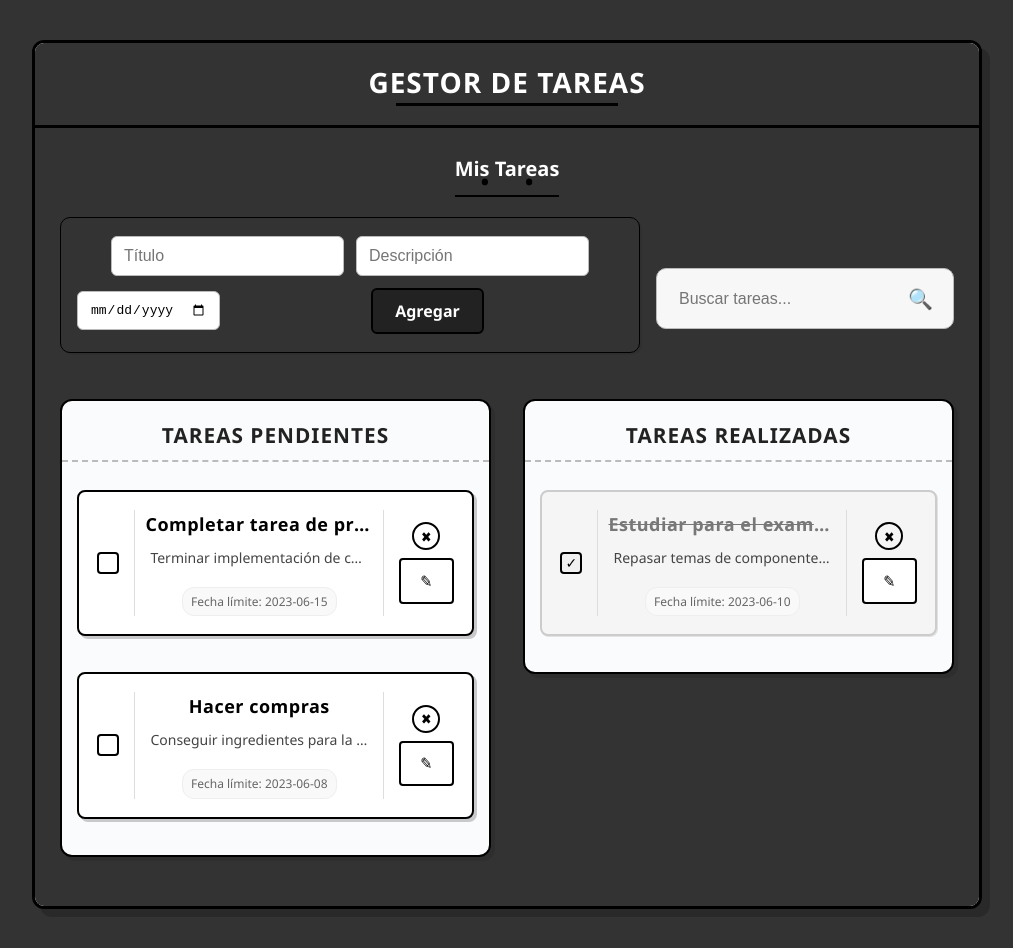
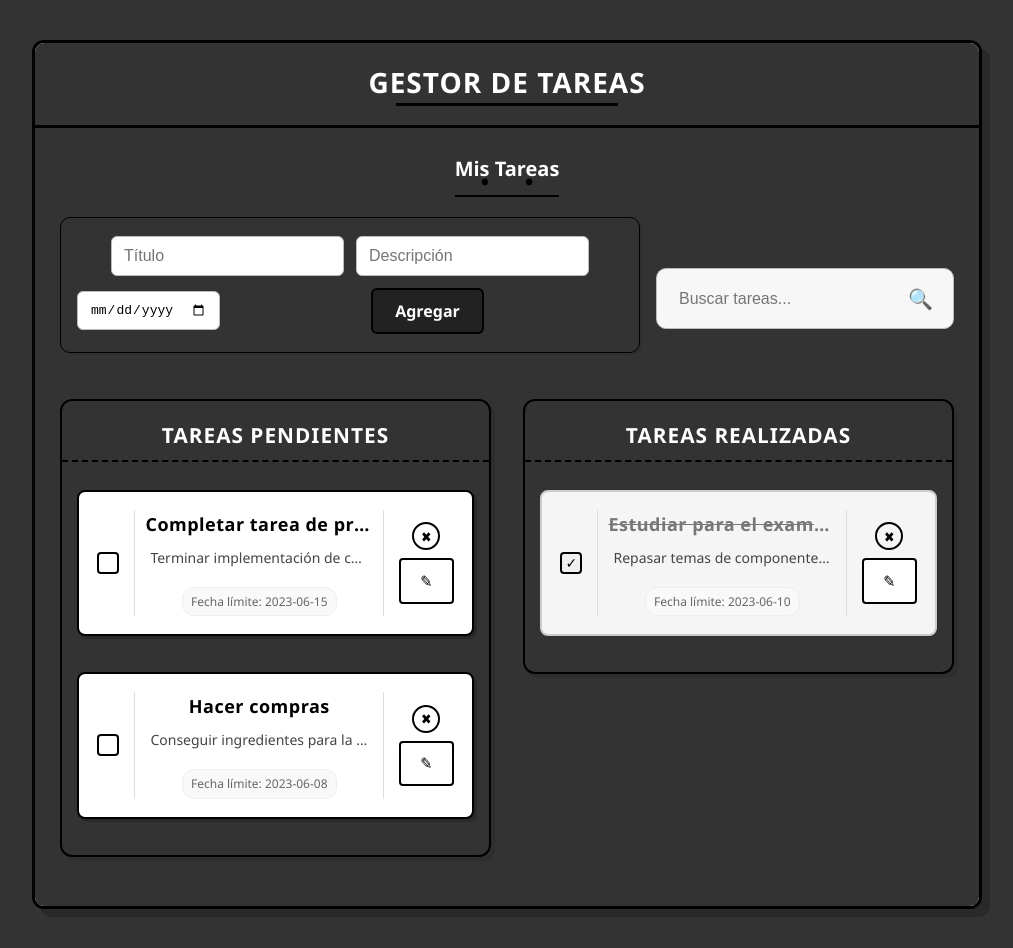
Before and after one commit to EduardTr48/pv_tp3_grupo4, a React (Vite) app in the folder pv_tp3_grupo4/: page / in a window 1280 px wide. Shown: the whole page, without its empty margins (133-1146 px from the left). Built offline with nearby package versions, Linux system fonts and the light colour scheme.

Commit message:
style: aplicar dark a TaskList

```diff
--- a/pv_tp3_grupo4/src/App.css
+++ b/pv_tp3_grupo4/src/App.css
@@ -134,6 +134,7 @@ main h2::after {
   padding: 10px 5px;
 }
 
+
 .no-tasks {
   text-align: center;
   padding: 40px 0;
--- a/pv_tp3_grupo4/src/App.jsx
+++ b/pv_tp3_grupo4/src/App.jsx
@@ -204,6 +204,7 @@ function App() {
         >
           <div style={{ flex: 1, minWidth: 340 }}>
             <TaskList
+              darkMode={darkMode}
               tasks={pendingTasks}
               onToggle={handleToggle}
               onDelete={handleDelete}
@@ -219,6 +220,7 @@ function App() {
           </div>
           <div style={{ flex: 1, minWidth: 340 }}>
             <TaskList
+              darkMode={darkMode}
               tasks={completedTasks}
               onToggle={handleToggle}
               onDelete={handleDelete}
--- a/pv_tp3_grupo4/src/components/TaskList.jsx
+++ b/pv_tp3_grupo4/src/components/TaskList.jsx
@@ -12,12 +12,13 @@ const TaskList = ({
   onEditSave,
   onEditCancel,
   onCardClick,
-  title
+  title,
+  darkMode
 }) => (
   <section
     style={{
       width: '100%',
-      background: '#fafbfc',
+      background: darkMode ? '#333' : '#fafbfc',
       border: '2px solid #000',
       borderRadius: '12px',
       boxShadow: '4px 4px 0 rgba(0,0,0,0.10)',
@@ -35,15 +36,15 @@ const TaskList = ({
         fontWeight: 700,
         fontSize: '1.3rem',
         letterSpacing: '1px',
-        color: '#222',
+        color: darkMode ? '#ffff': '#222',
         textTransform: 'uppercase',
-        borderBottom: '2px dashed #bbb',
+        borderBottom: darkMode ? '2px dashed #000' : '2px dashed #bbb',
         paddingBottom: 8
       }}
     >
       {title || 'Lista de tareas'}
     </h3>
-    <div className="task-container" style={{ gap: 20 }}>
+    <div className={`task-container ${darkMode ? "dark" : ""} `} style={{ gap: 20 }}>
       {tasks.length === 0 ? (
         <p className="no-tasks" style={{
           color: '#888',
```
